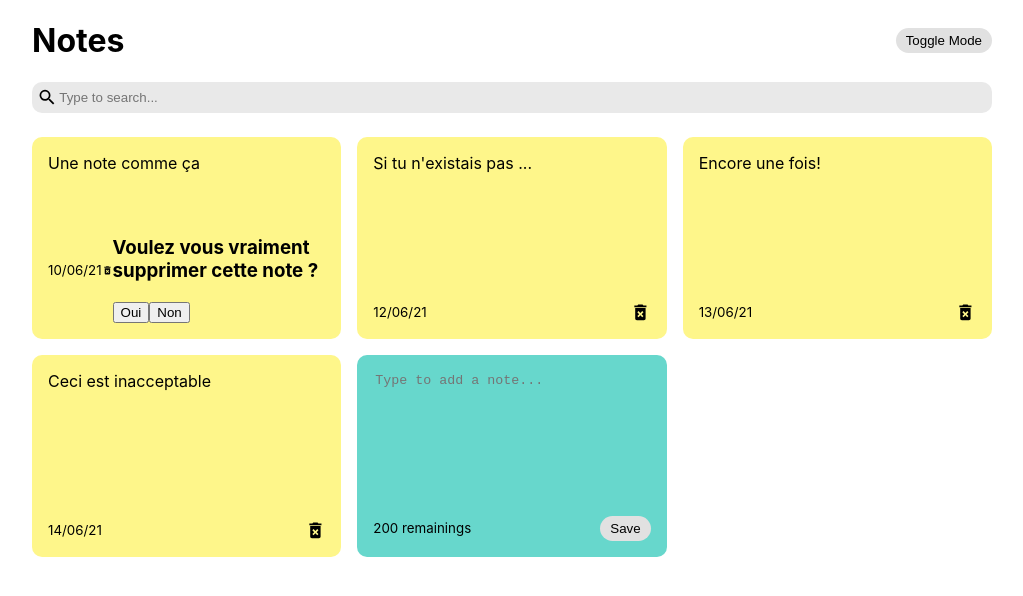
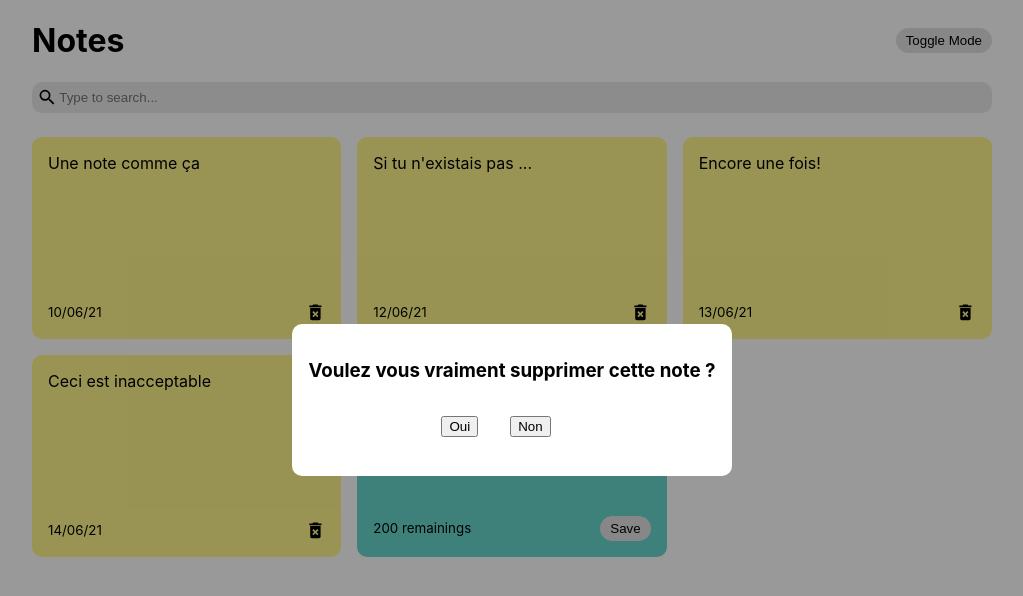
Before and after one commit to Sma-source/react-note, a React (Create React App) app: page / in a window 1280 px wide. Both pictures are taken after a click on the icon 442 px from the left and 312 px from the top of the page. Shown: the top 596 px of the page, without its empty margins (128-1151 px from the left). Built offline with nearby package versions, Linux system fonts and the light colour scheme.

Commit message:
add style to popup component

```diff
--- a/src/index.css
+++ b/src/index.css
@@ -123,3 +123,40 @@ textarea:focus {
 .dark-mode h1 {
   color: white;
 }
+
+/* Popup component */
+
+.popup {
+  position: fixed;
+  top: 0;
+  left: 0;
+  width: 100%;
+  height: 100vh;
+  background-color: rgba(0, 0, 0, 0.4);
+  display: flex;
+  justify-content: center;
+  align-items: center;
+}
+
+.popup-inner {
+  position: relative;
+  border-radius: 10px;
+  padding: 1rem;
+  min-height: 120px;
+  background-color: white;
+}
+.btn-contain {
+  display: flex;
+  flex-direction: row;
+  align-items: center;
+  justify-content: center;
+}
+.popup-inner .close-btn {
+  text-align: center;
+  margin-top: 1rem;
+  margin-right: 2rem;
+}
+
+.text-popup {
+  margin-top: 1rem;
+}
```
